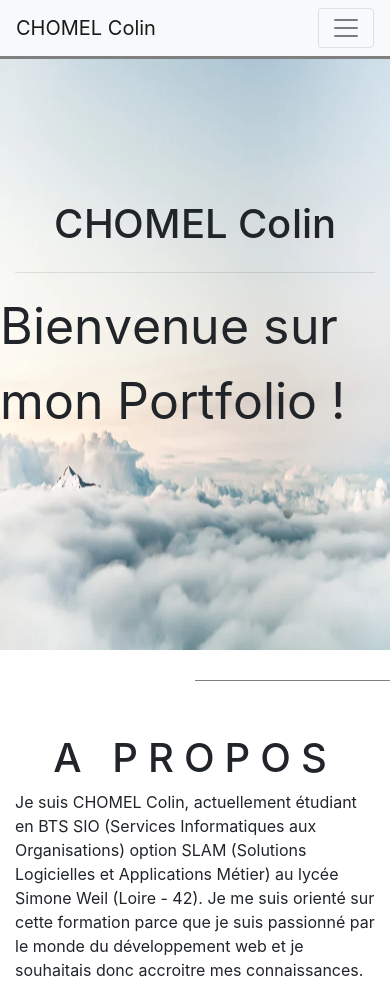
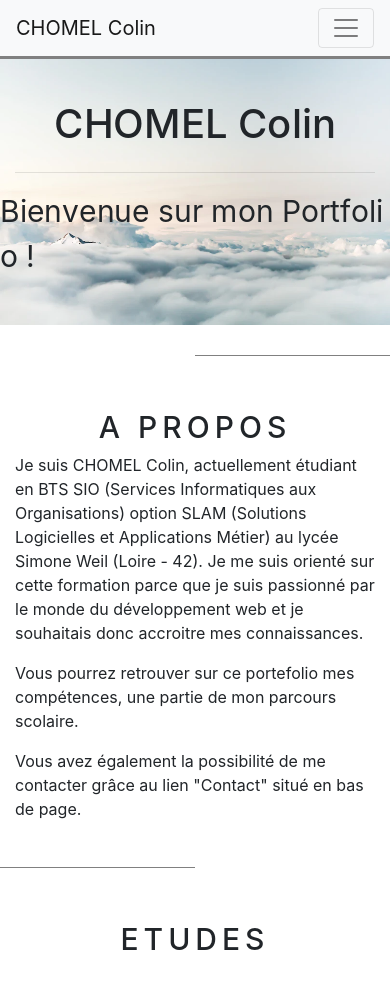
Before and after one commit to Zekarant/portefolio, a PHP site: page / in a window 390 px wide. Shown: the top 987 px of the page. Run offline with PHP 8.4, Linux system fonts and the light colour scheme.

Commit message:
Ajout de la responsive mobile

```diff
--- a/index.html
+++ b/index.html
@@ -110,7 +110,7 @@
 <div class="container">
 	<div class="row justify-content-center">
 		<div class="col-lg-6">
-			<div class="card">
+			<div class="card mb-5">
 				<img src="https://media.discordapp.net/attachments/621363217779785738/722796733859627138/logo_1.png" class="card-img-top" alt="...">
 				<div class="card-body">
 					<h5 class="card-title">Stage de première année - BTS SIO</h5>
@@ -140,7 +140,7 @@
 <div class="container">
 	<div class="row">
 		<div class="col-lg-3">
-			<div class="card">
+			<div class="card mb-5">
 				<div class="card-body">
 					<h5 class="card-title">Langages</h5>
 					<hr>
@@ -155,7 +155,7 @@
 			</div>
 		</div>
 		<div class="col-lg-3">
-			<div class="card">
+			<div class="card mb-5">
 				<div class="card-body">
 					<h5 class="card-title">Logiciels</h5>
 					<hr>
@@ -168,7 +168,7 @@
 			</div>
 		</div>
 		<div class="col-lg-3">
-			<div class="card">
+			<div class="card mb-5">
 				<div class="card-body">
 					<h5 class="card-title">Systèmes d'exploitation</h5>
 					<hr>
@@ -181,7 +181,7 @@
 			</div>
 		</div>
 		<div class="col-lg-3">
-			<div class="card">
+			<div class="card mb-5">
 				<div class="card-body">
 					<h5 class="card-title">Framework</h5>
 					<hr>
--- a/style.css
+++ b/style.css
@@ -337,12 +337,21 @@
 }
 
 @media screen and (max-width: 480px){
+  .titrePrincipal {
+    margin-top: 100px;
+  }
+  #entete {
+    height: 325px;
+  }
+  .animate {
+    font-size: 30px;
+  }
   .imageAbout {
     display: none;
   }
   .aboutTitle, .othersTitle {
-    letter-spacing: 10px;
+    letter-spacing: 5px;
     text-transform: uppercase;
-    font-size: 40px;
+    font-size: 30px;
   }
 }
```
Also changed, not shown: style2.css (+17 -0 lines). Lines whose indentation alone changed are shown as unchanged.
